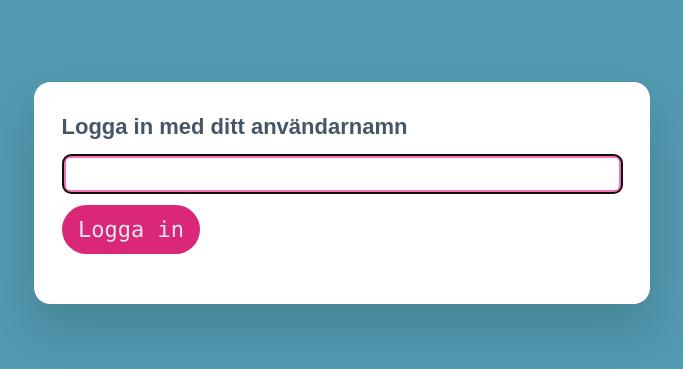
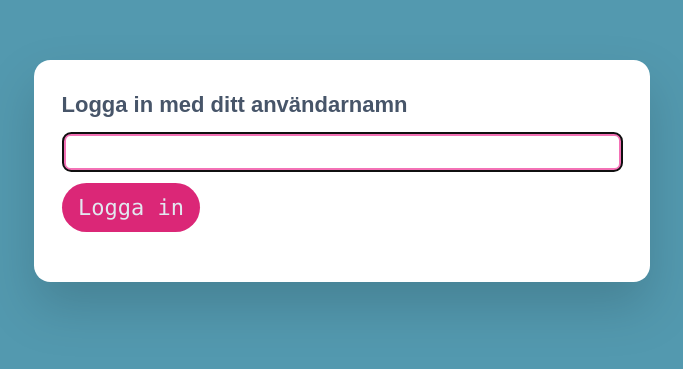
Before and after one commit to Tengill91/euroaccidenttest, a React (Create React App) app: page / in a window 1280 px wide. Shown: the part 229-598 px from the top of the page, without its empty margins (298-981 px from the left). Built offline with nearby package versions, Linux system fonts and the light colour scheme.

Commit message:
quick fix

```diff
--- a/src/index.css
+++ b/src/index.css
@@ -20,7 +20,6 @@ body {
   justify-content: center;
   align-items: center;
   min-height: 100vh;
-  margin: 1rem 0.5rem;
 }
 
 .formInputArea {
```
